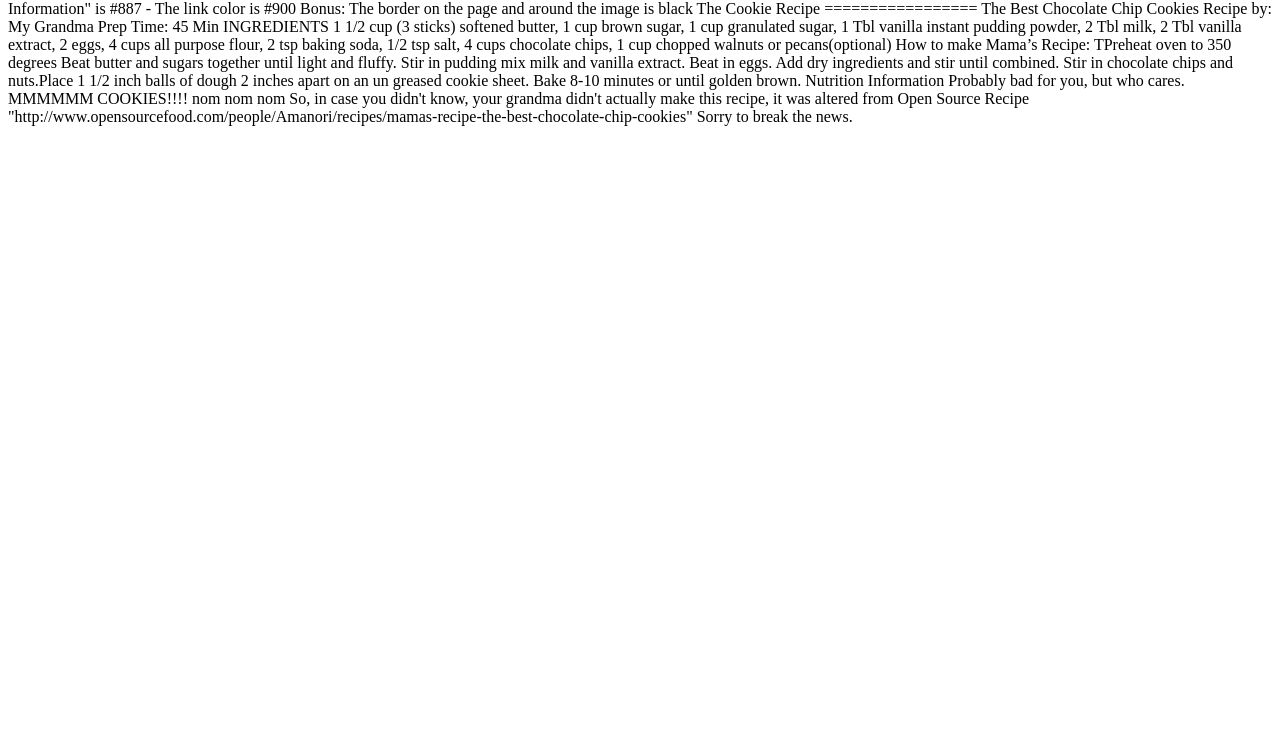
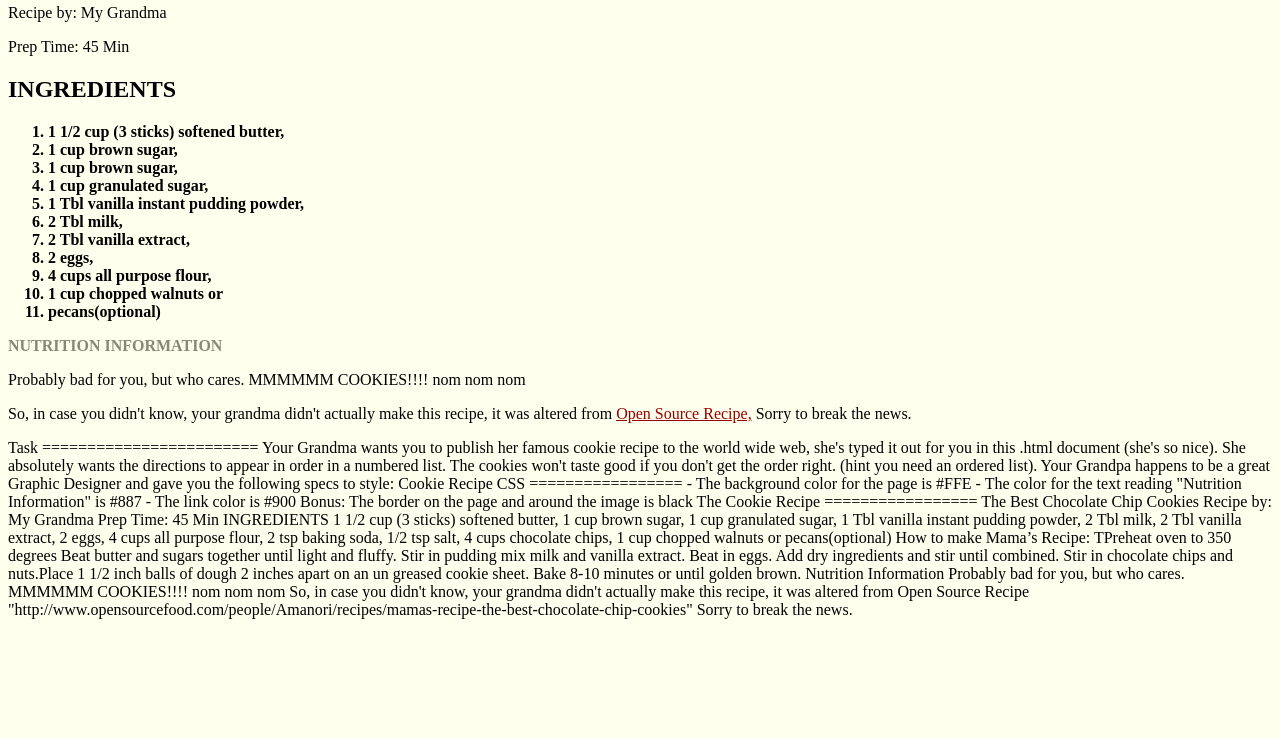
Before and after one commit to natraz08/FEWD-HW, a plain HTML site: page Week_1_HW/starter_code/cookie_recipe/index.html in a window 1280 px wide. Shown: the part 62-800 px from the top of the page. Drawn offline with Linux system fonts and the light colour scheme.

Commit message:
pushing the homework

```diff
--- /dev/null
+++ b/Week_1_HW/starter_code/cookie_recipe/CSS/style.css
@@ -0,0 +1,14 @@
+h3 {color: #887;
+}
+
+h3 {font-size: 16px;
+}
+
+body {
+background-color: #FFE;
+}
+
+a {color: #900}
+
+li {font-weight:bold;
+}
--- a/Week_1_HW/starter_code/cookie_recipe/index.html
+++ b/Week_1_HW/starter_code/cookie_recipe/index.html
@@ -1,4 +1,55 @@
-Task
+<!doctype.html>
+<html>
+  <head>
+	   <link rel="stylesheet" href="CSS/style.css" />
+
+  </head>
+
+  <body>
+<h1>The Best Chocolate Chip Cookies</h1>
+  <p>Recipe by: My Grandma</p>
+  <p>Prep Time: 45 Min</p>
+  <h2>INGREDIENTS</h2>
+    <p><ol>
+    <li>1 1/2 cup (3 sticks) softened butter,</li>
+    <li>1 cup brown sugar,</li>
+    <li>1 cup brown sugar,</li>
+    <li>1 cup granulated sugar,</li>
+    <li>1 Tbl vanilla instant pudding powder,</li>
+    <li>2 Tbl milk,</li>
+    <li>2 Tbl vanilla extract,</li>
+    <li>2 eggs,</li>
+    <li>4 cups all purpose flour,</li>
+    <li>1 cup chopped walnuts or</li>
+    <li>pecans(optional)</li>
+    </ol></p>
+
+    <h3>NUTRITION INFORMATION</h3>
+    <p>Probably bad for you, but who cares. MMMMMM COOKIES!!!! nom nom nom</p>
+    <p>So, in case you didn't know, your grandma didn't actually make this recipe, it was altered from <a href="http://www.opensourcefood.com/people/Amanori/recipes/mamas-recipe-the-best-chocolate-chip-cookies/">Open Source Recipe,</a> Sorry to break the news.</p>
+  </body>
+
+</html>
+
+
+
+
+
+
+
+
+
+
+
+
+
+
+
+
+
+
+
+﻿Task
 ========================
 
 Your Grandma wants you to publish her famous cookie recipe to the world wide web, she's typed it out for you in this .html document (she's so nice).
--- /dev/null
+++ b/Week_1_HW/starter_code/ga_press_release/CSS/style.css
@@ -0,0 +1,8 @@
+h1 {color: #ff8;
+}
+
+p {font-size: 16px;
+}
+
+li {font-weight:bold;
+}
```
Also changed, not shown: Week_1_HW/starter_code/ga_press_release/index.html (+22 -5 lines), Week_2_HW/About Me/AboutMe.html (added, +13 -0 lines), Week_2_HW/About Me/img/cocacola_PNG14.png (added).
